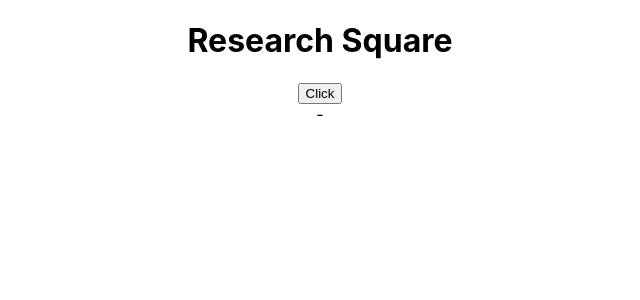
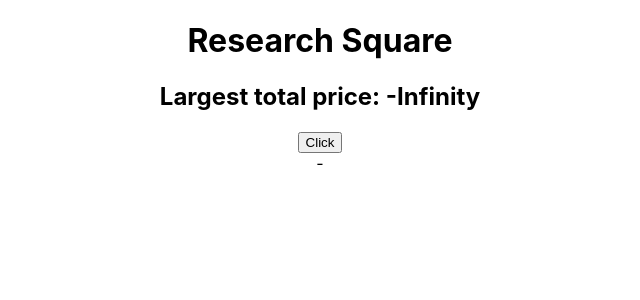
Before and after one commit to adamrturman/research-square, a React (Create React App) app: page / in a window 1280 px wide. Shown: the top 300 px of the page, without its empty margins (320-960 px from the left). Built offline with nearby package versions, Linux system fonts and the light colour scheme.

Commit message:
rendering max total price

```diff
--- a/src/App.js
+++ b/src/App.js
@@ -1,4 +1,3 @@
-import logo from './logo.svg';
 import React, {useState} from 'react'
 import './App.css';
 
@@ -19,23 +18,27 @@
     ))
   })
 
-  console.log("individualCustomers", individualCustomers)
+  const totalPrices = data.map((customer) => {
+      return parseInt(customer.total_price)
+    }
+  )
+
+  const maxTotalPrice = Math.max(...totalPrices)
+
+
+  // const individualCustomers = data.map((customer) => {
+  //   return customer.items.filter((item) => (
+  //     Math.max(item.price)))
+  // })
 
   const mappedCustomers = data.map((order) => {
     return <li>{order.customer_id}</li>
 })
 
-  // const mappedItems = individualCustomers.map((item) => (
-  //   <li>{item.name} - {item.price}</li>
-  // ))
-
-  console.log("mappedCustomers", mappedCustomers)
-
-  // console.log("mappedItems", mappedItems)
-
   return (
     <div className="App">
       <h1>Research Square</h1>
+      <h2>Largest total price: {maxTotalPrice}</h2>
       <button onClick={displayData}>Click</button>
       <div>{mappedCustomers} - {individualCustomers}</div>
     </div>
```
Also changed, not shown: 1 other file (tests, documents, lock files or other folders).
